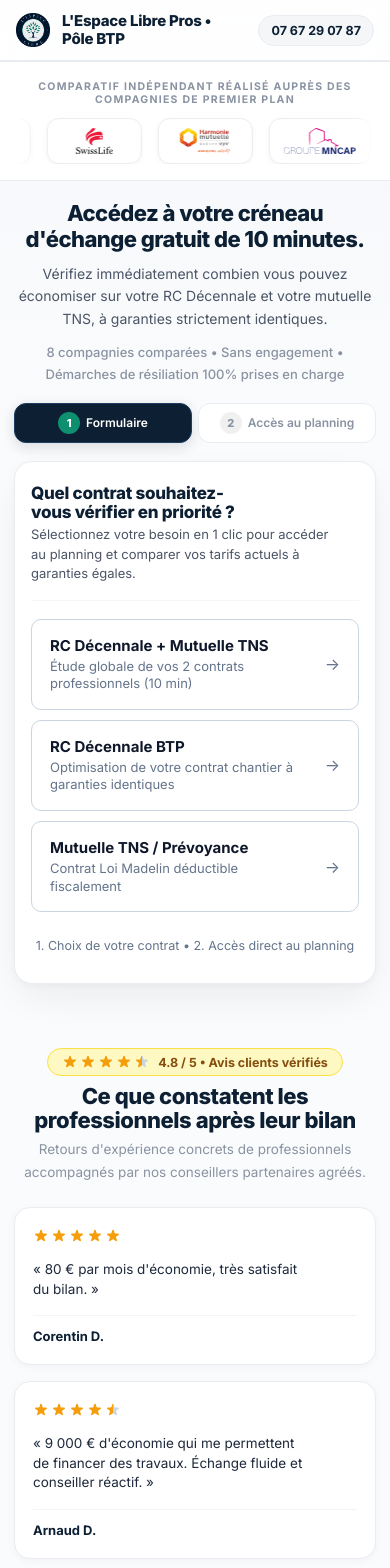
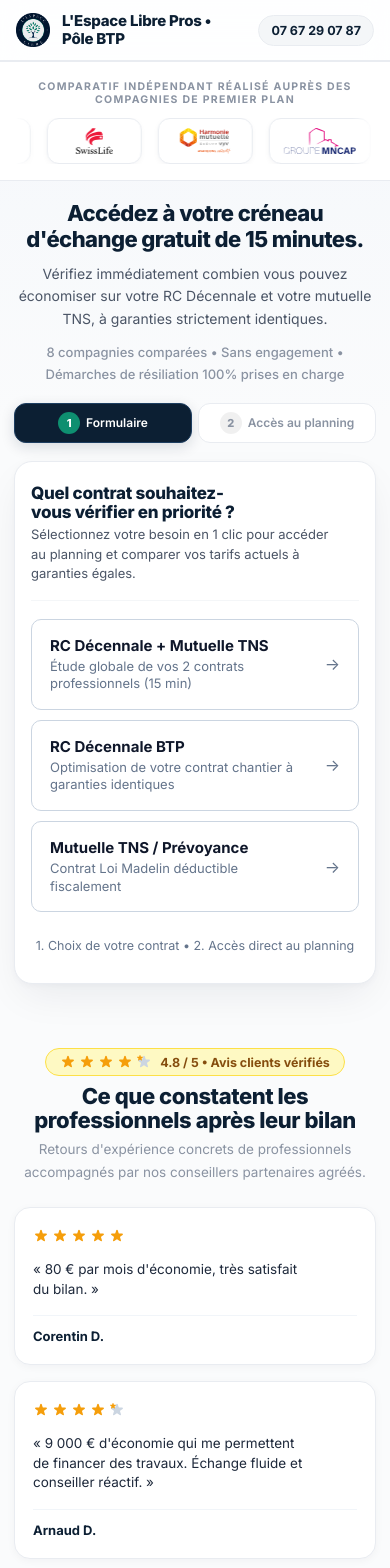
Before and after one commit to promind4/L-espace-libre-, a Next.js app in the folder apps/web/: page /rdv in a window 390 px wide. Shown: the top 1568 px of the page. Built offline with nearby package versions, Linux system fonts and the light colour scheme; no server answers.

Commit message:
fix(rdv): unbreakable continuous marquee, 15 min duration, overlay half-star, phone label

```diff
--- a/apps/web/app/globals.css
+++ b/apps/web/app/globals.css
@@ -1945,6 +1945,8 @@ body:has([data-isolated-funnel]) footer:not(.rdv-footer) {
   position: relative;
   mask-image: linear-gradient(to right, transparent, black 6%, black 94%, transparent);
   -webkit-mask-image: linear-gradient(to right, transparent, black 6%, black 94%, transparent);
+  pointer-events: none !important;
+  user-select: none;
 }
 
 .rdv-marquee__track {
@@ -1952,9 +1954,15 @@ body:has([data-isolated-funnel]) footer:not(.rdv-footer) {
   align-items: center;
   gap: 24px;
   width: max-content;
-  animation: rdv-marquee-anim 28s linear infinite;
-}
-
+  animation: rdv-marquee-anim 28s linear infinite !important;
+  animation-play-state: running !important;
+  pointer-events: none !important;
+}
+
+.rdv-marquee:hover .rdv-marquee__track,
+.rdv-marquee__track:hover {
+  animation-play-state: running !important;
+}
 
 @keyframes rdv-marquee-anim {
   0% {
@@ -1977,13 +1985,7 @@ body:has([data-isolated-funnel]) footer:not(.rdv-footer) {
   border-radius: 12px;
   box-shadow: 0 2px 6px rgba(12, 31, 51, 0.04);
   flex-shrink: 0;
-  transition: transform 0.2s ease, box-shadow 0.2s ease, border-color 0.2s ease;
-}
-
-.rdv-marquee__item:hover {
-  transform: translateY(-2px);
-  box-shadow: 0 6px 16px rgba(12, 31, 51, 0.08);
-  border-color: var(--cr-pearl-300);
+  pointer-events: none !important;
 }
 
 .rdv-marquee__img {
--- a/apps/web/app/rdv/RdvFunnel.tsx
+++ b/apps/web/app/rdv/RdvFunnel.tsx
@@ -38,16 +38,14 @@ const APC_REVIEWS = [
   },
 ];
 
-function StarRating({
-  rating,
-  idPrefix = "star",
-}: {
-  rating: number;
-  idPrefix?: string;
-}) {
+const STAR_PATH =
+  "M9.049 2.927c.3-.921 1.603-.921 1.902 0l1.07 3.292a1 1 0 00.95.69h3.462c.969 0 1.371 1.24.588 1.81l-2.8 2.034a1 1 0 00-.364 1.118l1.07 3.292c.3.921-.755 1.688-1.54 1.118l-2.8-2.034a1 1 0 00-1.175 0l-2.8 2.034c-.784.57-1.838-.197-1.539-1.118l1.07-3.292a1 1 0 00-.364-1.118L2.98 8.72c-.783-.57-.38-1.81.588-1.81h3.461a1 1 0 00.951-.69l1.07-3.292z";
+
+function StarRating({ rating }: { rating: number }) {
   const stars = [];
   for (let i = 1; i <= 5; i++) {
     if (rating >= i) {
+      // Étoile pleine (dorée)
       stars.push(
         <svg
           key={i}
@@ -58,33 +56,57 @@ function StarRating({
           aria-hidden="true"
           style={{ display: "inline-block", verticalAlign: "middle" }}
         >
-          <path d="M9.049 2.927c.3-.921 1.603-.921 1.902 0l1.07 3.292a1 1 0 00.95.69h3.462c.969 0 1.371 1.24.588 1.81l-2.8 2.034a1 1 0 00-.364 1.118l1.07 3.292c.3.921-.755 1.688-1.54 1.118l-2.8-2.034a1 1 0 00-1.175 0l-2.8 2.034c-.784.57-1.838-.197-1.539-1.118l1.07-3.292a1 1 0 00-.364-1.118L2.98 8.72c-.783-.57-.38-1.81.588-1.81h3.461a1 1 0 00.951-.69l1.07-3.292z" />
+          <path d={STAR_PATH} />
         </svg>
       );
     } else if (rating >= i - 0.5) {
-      const gradId = `${idPrefix}-half-${i}`;
+      // Demi-étoile : étoile grise en fond, demi-étoile dorée rognée à 50% par dessus (aucun bug de fraction de texte)
       stars.push(
-        <svg
+        <span
           key={i}
-          width="16"
-          height="16"
-          viewBox="0 0 20 20"
+          style={{
+            position: "relative",
+            display: "inline-block",
+            width: "16px",
+            height: "16px",
+            verticalAlign: "middle",
+          }}
           aria-hidden="true"
-          style={{ display: "inline-block", verticalAlign: "middle" }}
         >
-          <defs>
-            <linearGradient id={gradId}>
-              <stop offset="50%" stopColor="#F59E0B" />
-              <stop offset="50%" stopColor="#CBD5E1" />
-            </linearGradient>
-          </defs>
-          <path
-            fill={`url(#${gradId})`}
-            d="M9.049 2.927c.3-.921 1.603-.921 1.902 0l1.07 3.292a1 1 0 00.95.69h3.462c.969 0 1.371 1.24.588 1.81l-2.8 2.034a1 1 0 00-.364 1.118l1.07 3.292c.3.921-.755 1.688-1.54 1.118l-2.8-2.034a1 1 0 00-1.175 0l-2.8 2.034c-.784.57-1.838-.197-1.539-1.118l1.07-3.292a1 1 0 00-.364-1.118L2.98 8.72c-.783-.57-.38-1.81.588-1.81h3.461a1 1 0 00.951-.69l1.07-3.292z"
-          />
-        </svg>
+          <svg
+            width="16"
+            height="16"
+            viewBox="0 0 20 20"
+            fill="#CBD5E1"
+            style={{ display: "block" }}
+          >
+            <path d={STAR_PATH} />
+          </svg>
+          <span
+            style={{
+              position: "absolute",
+              top: 0,
+              left: 0,
+              width: "50%",
+              height: "100%",
+              overflow: "hidden",
+              display: "block",
+            }}
+          >
+            <svg
+              width="16"
+              height="16"
+              viewBox="0 0 20 20"
+              fill="#F59E0B"
+              style={{ display: "block" }}
+            >
+              <path d={STAR_PATH} />
+            </svg>
+          </span>
+        </span>
       );
     } else {
+      // Étoile vide (grise)
       stars.push(
         <svg
           key={i}
@@ -95,13 +117,13 @@ function StarRating({
           aria-hidden="true"
           style={{ display: "inline-block", verticalAlign: "middle" }}
         >
-          <path d="M9.049 2.927c.3-.921 1.603-.921 1.902 0l1.07 3.292a1 1 0 00.95.69h3.462c.969 0 1.371 1.24.588 1.81l-2.8 2.034a1 1 0 00-.364 1.118l1.07 3.292c.3.921-.755 1.688-1.54 1.118l-2.8-2.034a1 1 0 00-1.175 0l-2.8 2.034c-.784.57-1.838-.197-1.539-1.118l1.07-3.292a1 1 0 00-.364-1.118L2.98 8.72c-.783-.57-.38-1.81.588-1.81h3.461a1 1 0 00.951-.69l1.07-3.292z" />
+          <path d={STAR_PATH} />
         </svg>
       );
     }
   }
   return (
-    <span style={{ display: "inline-flex", gap: "2px", alignItems: "center" }}>
+    <span style={{ display: "inline-flex", gap: "3px", alignItems: "center" }}>
       {stars}
     </span>
   );
@@ -117,7 +139,7 @@ const BENEFITS = [
   {
     img: "/partenaires/32d71011efa18a4d478ec3a49e3b12a0.png",
     eyebrow: "Votre temps",
-    title: "Un appel court de 10 min",
+    title: "Un appel court de 15 min",
     text: "Pas besoin d'y consacrer votre soirée. Choisissez le créneau exact qui vous arrange dans le planning officiel.",
   },
   {
@@ -137,10 +159,10 @@ const BENEFITS = [
 const FAQ_ITEMS = [
   {
     q: "Comment se déroule l'étude comparative ?",
-    a: "Lors d'un court échange téléphonique de 10 minutes, un conseiller dédié analyse vos garanties actuelles (RC Décennale, Mutuelle TNS ou Prévoyance). Il compare ensuite vos tarifs auprès de nos 8 compagnies partenaires pour identifier vos économies potentielles, sans modifier le niveau de votre couverture.",
+    a: "Lors d'un court échange téléphonique de 15 minutes, un conseiller dédié analyse vos garanties actuelles (RC Décennale, Mutuelle TNS ou Prévoyance). Il compare ensuite vos tarifs auprès de nos 8 compagnies partenaires pour identifier vos économies potentielles, sans modifier le niveau de votre couverture.",
   },
   {
-    q: "Ce point téléphonique de 10 minutes m'engage-t-il à quelque chose ?",
+    q: "Ce point téléphonique de 15 minutes m'engage-t-il à quelque chose ?",
     a: "Non, <strong>aucun engagement ni frais</strong>. Cet échange est 100% gratuit. Vous recevez votre étude comparative chiffrée et restez entièrement libre de donner suite ou non.",
   },
   {
@@ -149,7 +171,7 @@ const FAQ_ITEMS = [
   },
   {
     q: "Dois-je préparer des documents pour ce premier échange ?",
-    a: "Aucun document n'est obligatoire pour ce premier point de 10 minutes. Avoir simplement en tête le nom de votre assureur actuel ou votre cotisation approximative permet d'affiner instantanément le montant de vos économies.",
+    a: "Aucun document n'est obligatoire pour ce premier point de 15 minutes. Avoir simplement en tête le nom de votre assureur actuel ou votre cotisation approximative permet d'affiner instantanément le montant de vos économies.",
   },
 ];
 
@@ -492,15 +514,26 @@ export function RdvFunnel() {
           <div className="rdv-partners__label">
             Comparatif indépendant réalisé auprès des compagnies de premier plan
           </div>
-          <div className="rdv-marquee">
-            <div className="rdv-marquee__track">
+          <div
+            className="rdv-marquee"
+            style={{ pointerEvents: "none", userSelect: "none" }}
+          >
+            <div
+              className="rdv-marquee__track"
+              style={{ pointerEvents: "none" }}
+            >
               {[...PARTNERS, ...PARTNERS].map((p, idx) => (
-                <div key={`${p.name}-${idx}`} className="rdv-marquee__item" title={p.name}>
+                <div
+                  key={`${p.name}-${idx}`}
+                  className="rdv-marquee__item"
+                  title={p.name}
+                  style={{ pointerEvents: "none" }}
+                >
                   <img
                     src={p.src}
                     alt={p.name}
                     className="rdv-marquee__img"
-                    style={{ height: `${p.height}px` }}
+                    style={{ height: `${p.height}px`, pointerEvents: "none" }}
                   />
                 </div>
               ))}
@@ -513,7 +546,7 @@ export function RdvFunnel() {
       <main className="rdv-stage">
         <div className="rdv-stage__header">
           <h1 className="rdv-stage__title">
-            Accédez à votre créneau d&apos;échange gratuit de 10&nbsp;minutes.
+            Accédez à votre créneau d&apos;échange gratuit de 15&nbsp;minutes.
           </h1>
           <p className="rdv-stage__subtitle">
             Vérifiez immédiatement combien vous pouvez économiser sur votre
@@ -588,7 +621,7 @@ export function RdvFunnel() {
                   {
                     id: "RC Décennale + Mutuelle TNS",
                     title: "RC Décennale + Mutuelle TNS",
-                    sub: "Étude globale de vos 2 contrats professionnels (10 min)",
+                    sub: "Étude globale de vos 2 contrats professionnels (15 min)",
                   },
                   {
                     id: "RC Décennale BTP",
@@ -790,7 +823,7 @@ export function RdvFunnel() {
 
               <div className="rdv-field" style={{ marginBottom: "22px" }}>
                 <label className="rdv-label" htmlFor="rdv-tel">
-                  Numéro de téléphone mobile sur lequel vous souhaitez être joint par le conseiller
+                  Numéro sur lequel vous souhaitez être contacté par le conseiller
                 </label>
                 <input
                   id="rdv-tel"
@@ -812,7 +845,7 @@ export function RdvFunnel() {
                     lineHeight: 1.35,
                   }}
                 >
-                  Ce numéro sert exclusivement à convenir de votre échange téléphonique de 10 minutes avec votre conseiller. Zéro spam, aucun démarchage commercial tiers.
+                  Ce numéro sert exclusivement à convenir de votre échange téléphonique de 15 minutes avec votre conseiller. Zéro spam, aucun démarchage commercial tiers.
                 </p>
               </div>
 
@@ -923,7 +956,7 @@ export function RdvFunnel() {
                     Sélectionnez votre date et votre horaire
                   </h2>
                   <p className="rdv-tunnel-card__desc">
-                    Choisissez librement votre créneau de 10 minutes dans le
+                    Choisissez librement votre créneau de 15 minutes dans le
                     planning en temps réel de nos consultants, puis cliquez sur{" "}
                     <strong>Confirmer</strong>.
                   </p>
@@ -988,7 +1021,7 @@ export function RdvFunnel() {
       <section className="rdv-reviews" aria-label="Avis clients vérifiés">
         <div className="rdv-reviews__header">
           <div className="rdv-reviews__badge">
-            <StarRating rating={4.8} idPrefix="badge" />
+            <StarRating rating={4.8} />
             <span>4.8 / 5 &bull; Avis clients vérifiés</span>
           </div>
           <h2 className="rdv-reviews__title">
@@ -1003,7 +1036,7 @@ export function RdvFunnel() {
           {APC_REVIEWS.map((rev, i) => (
             <div key={i} className="rdv-review-card">
               <div className="rdv-review-card__stars">
-                <StarRating rating={rev.rating} idPrefix={`rev-${i}`} />
+                <StarRating rating={rev.rating} />
               </div>
               <p className="rdv-review-card__quote">
                 «&nbsp;{rev.quote}&nbsp;»
```
